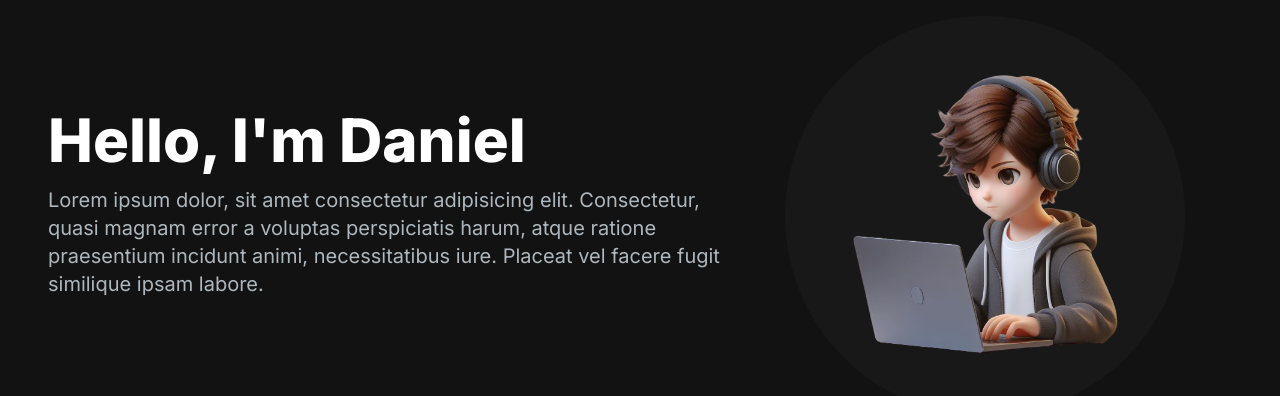
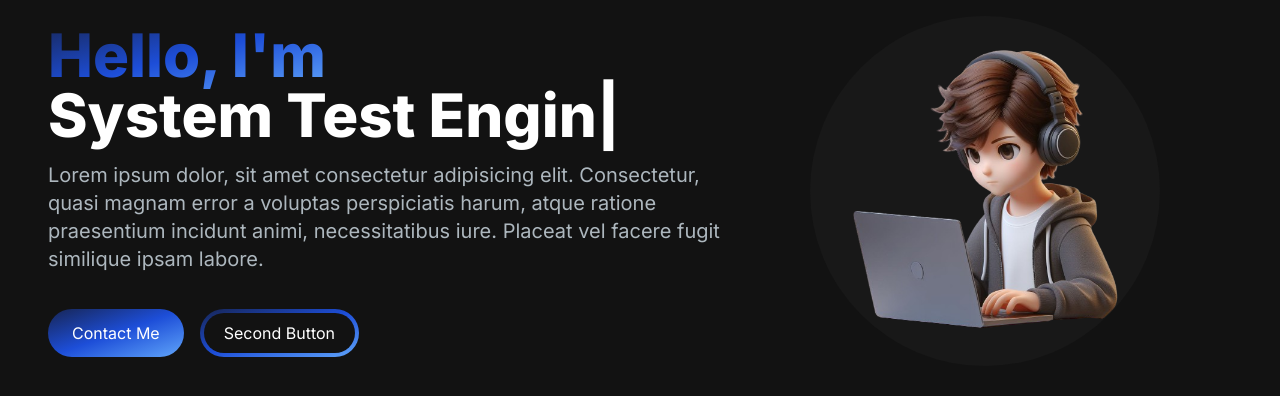
Before and after one commit to Daniel-Ruiz-Gtz/DRG-Portfolio, a Next.js app: page / in a window 1280 px wide. Shown: the top 396 px of the page. Built offline with nearby package versions, Linux system fonts and the light colour scheme.

Commit message:
Header Section

```diff
--- a/src/app/components/HeroSection.jsx
+++ b/src/app/components/HeroSection.jsx
@@ -1,24 +1,54 @@
+"use client";
 import React from "react";
 import Image from "next/image";
+import { TypeAnimation } from "react-type-animation";
 
 const HeroSection = () => {
   return (
     <section>
-      <div className="grid grid-cols-1 lg:grid-cols-12">
-        <div className="col-span-7 place-self-center">
-          <h1 className="text-white mb-4 text-4xl lg:text-6xl font-extrabold">
-            Hello, I'm Daniel
+      <div className="grid grid-cols-1 sm:grid-cols-12">
+        <div className="col-span-7 place-self-center text-center sm:text-left">
+          <h1 className="text-white mb-4 text-4xl sm:text-5xl lg:text-6xl font-extrabold">
+            <span className="text-transparent bg-clip-text bg-gradient-to-br from-blue-950 via-blue-700 to-blue-400">
+              Hello, I'm {""}
+            </span>
+            <br></br>
+            <TypeAnimation
+              sequence={[
+                // Same substring at the start will only be typed out once, initially
+                "Daniel",
+                1000, // wait 1s before replacing "Mice" with "Hamsters"
+                "System Test Engineer",
+                1000,
+                "Passionate in Automation",
+                1000,
+                "Professional at IBM",
+                1000,
+              ]}
+              wrapper="span"
+              speed={5}
+              repeat={Infinity}
+            />
           </h1>
-          <p className="text-[#ADB7BE] text-lg mb-6 lg:text-xl">
+          <p className="text-[#ADB7BE] text-base sm:text-lg mb-6 lg:text-xl">
             Lorem ipsum dolor, sit amet consectetur adipisicing elit.
             Consectetur, quasi magnam error a voluptas perspiciatis harum, atque
             ratione praesentium incidunt animi, necessitatibus iure. Placeat vel
             facere fugit similique ipsam labore.
           </p>
-          <div></div>
+          <div>
+            <button className="px-6 py-3 w-full sm:w-fit rounded-full mr-4 bg-gradient-to-br from-blue-950 via-blue-700 to-blue-400 text-white">
+              Contact Me
+            </button>
+            <button className="px-1 py-1 w-full sm:w-fit rounded-full bg-gradient-to-br from-blue-950 via-blue-700 to-blue-400 hover:bg-slate-800 text-white mt-3">
+              <span className="block bg-[#121212] hover:bg-slate-800 rounded-full px-5 py-2">
+                Second Button
+              </span>
+            </button>
+          </div>
         </div>
         <div className="col-span-5 place-self-center mt-4 lg:mt-0">
-          <div className="rounded-full bg-[#181818] w-[250px] h-[250px] lg:w-[400px] lg:h-[400px] relative">
+          <div className="rounded-full bg-[#181818] w-[250px] h-[250px] lg:w-[350px] lg:h-[350px] relative">
             <Image
               src="/images/avatar.png"
               className="absolute transform -translate-x-1/2 -translate-y-1/2 top-1/2 left-1/2"
--- a/src/app/page.js
+++ b/src/app/page.js
@@ -2,8 +2,10 @@ import HeroSection from "./components/HeroSection";
 
 export default function Home() {
   return (
-    <main className="flex min-h-screen flex-col bg-[#121212] container mx-auto px-12 py-4">
-      <HeroSection />
+    <main className="flex min-h-screen flex-col bg-[#121212]">
+      <div className="container mx-auto px-12 py-4">
+        <HeroSection />
+      </div>
     </main>
   );
 }
```
Also changed, not shown: package.json (+5 -4 lines), 1 other file (tests, documents, lock files or other folders).
